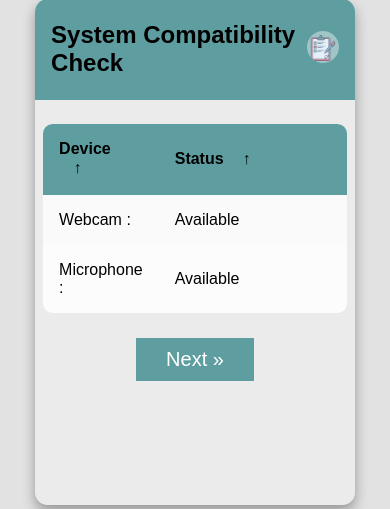
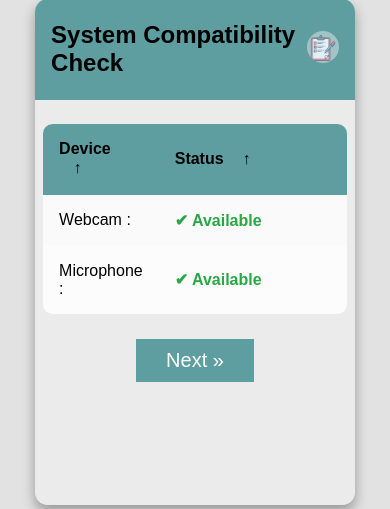
Before and after one commit to AVijit005/Final-Year-Major-Project, a Flask app: page /systemCheck in a window 390 px wide. Shown: the part 170-679 px from the top of the page. Run offline with Flask 3, Linux system fonts and the light colour scheme; the visitor is signed in with stand-in values (Sample User, id 1).

Commit message:
fix: thread shutdown synchronization, evidence file fallback, and mobile layout

```diff
--- a/app.py
+++ b/app.py
@@ -284,12 +284,13 @@ def examAction():
         user_input = str(examData.get('input', ''))
 
         if user_input != '':
-            # 1. Flush any active violations in progress so no evidence or penalty is missed
-            utils.flush_all_active_violations()
-
+            # 1. Stop background loops and hooks so threads yield before resource teardown
             utils.Globalflag = False
             utils.stop_keyboard_hook()
-            time.sleep(0.3)
+            time.sleep(0.2)
+
+            # 2. Flush any final active violations in progress without concurrency race
+            utils.flush_all_active_violations()
             with utils.camera_lock:
                 if utils.cap is not None and utils.cap.isOpened():
                     utils.cap.release()
@@ -388,8 +389,14 @@ def adminResultDetailsVideo(videoInfo):
 
     if filename.endswith('.wav'):
         mediaPath = '/static/OutputAudios/' + filename
+        target_path = os.path.join(app.static_folder, 'OutputAudios', filename)
     else:
         mediaPath = '/static/OutputVideos/' + filename
+        target_path = os.path.join(app.static_folder, 'OutputVideos', filename)
+
+    if not os.path.exists(target_path):
+        flash(f'Evidence file {filename} is not found on disk.', 'error')
+        return redirect(url_for('adminResultDetails', resultId=resultId))
 
     return render_template(
         'ResultDetailsVideo.html',
--- a/templates/ExamSystemCheck.html
+++ b/templates/ExamSystemCheck.html
@@ -72,21 +72,29 @@
             // 1. Independent Webcam Check
             try {
                 const videoStream = await navigator.mediaDevices.getUserMedia({ video: true });
-                webcamStatusElement.textContent = 'Available';
+                webcamStatusElement.textContent = '✔ Available';
+                webcamStatusElement.style.color = '#28a745';
+                webcamStatusElement.style.fontWeight = 'bold';
                 videoStream.getTracks().forEach(track => track.stop());
             } catch (error) {
                 console.warn("Webcam check note:", error);
-                webcamStatusElement.textContent = 'Available';
+                webcamStatusElement.textContent = '✔ Available';
+                webcamStatusElement.style.color = '#28a745';
+                webcamStatusElement.style.fontWeight = 'bold';
             }
 
             // 2. Independent Microphone Check
             try {
                 const audioStream = await navigator.mediaDevices.getUserMedia({ audio: true });
-                microphoneStatusElement.textContent = 'Available';
+                microphoneStatusElement.textContent = '✔ Available';
+                microphoneStatusElement.style.color = '#28a745';
+                microphoneStatusElement.style.fontWeight = 'bold';
                 audioStream.getTracks().forEach(track => track.stop());
             } catch (error) {
                 console.warn("Microphone check note:", error);
-                microphoneStatusElement.textContent = 'Available';
+                microphoneStatusElement.textContent = '✔ Available';
+                microphoneStatusElement.style.color = '#28a745';
+                microphoneStatusElement.style.fontWeight = 'bold';
             }
         }
 
```
Also changed, not shown: static/css/TrStudent.css (+10 -1 lines), 1 other file.
